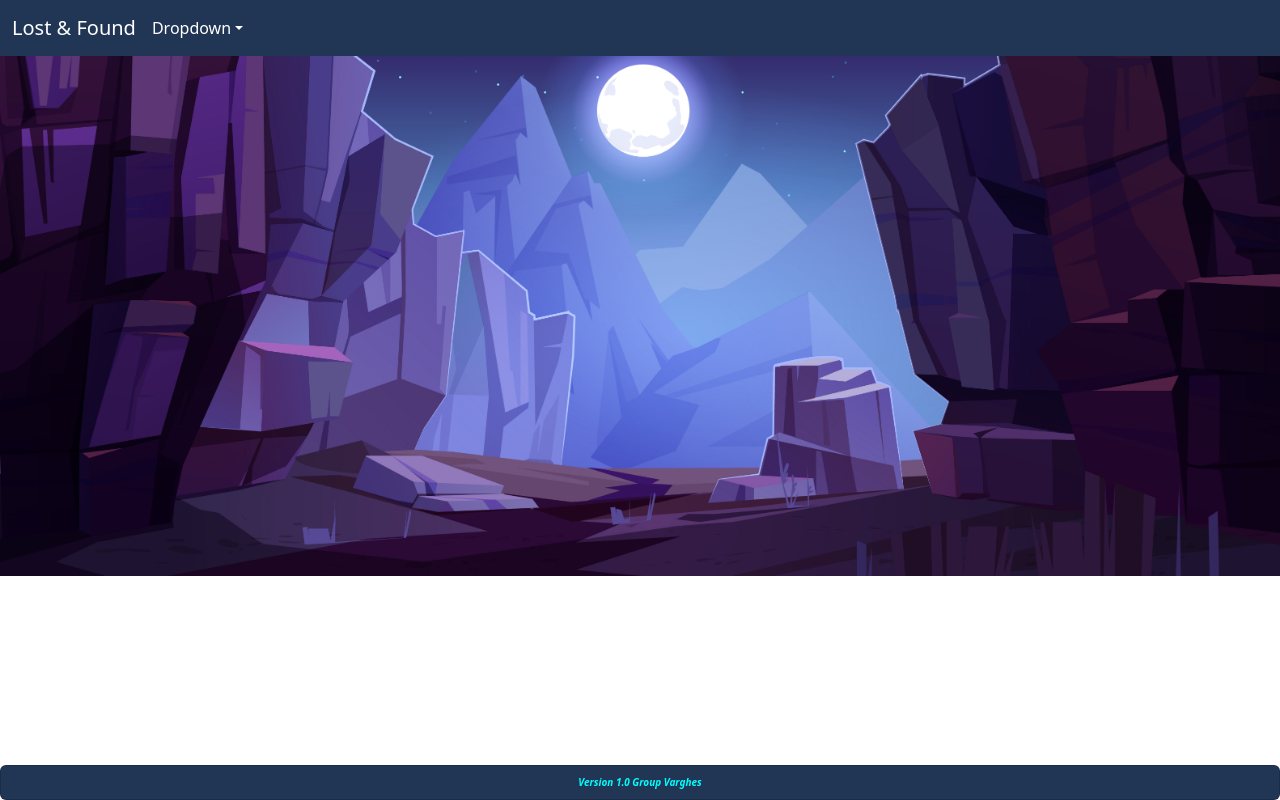
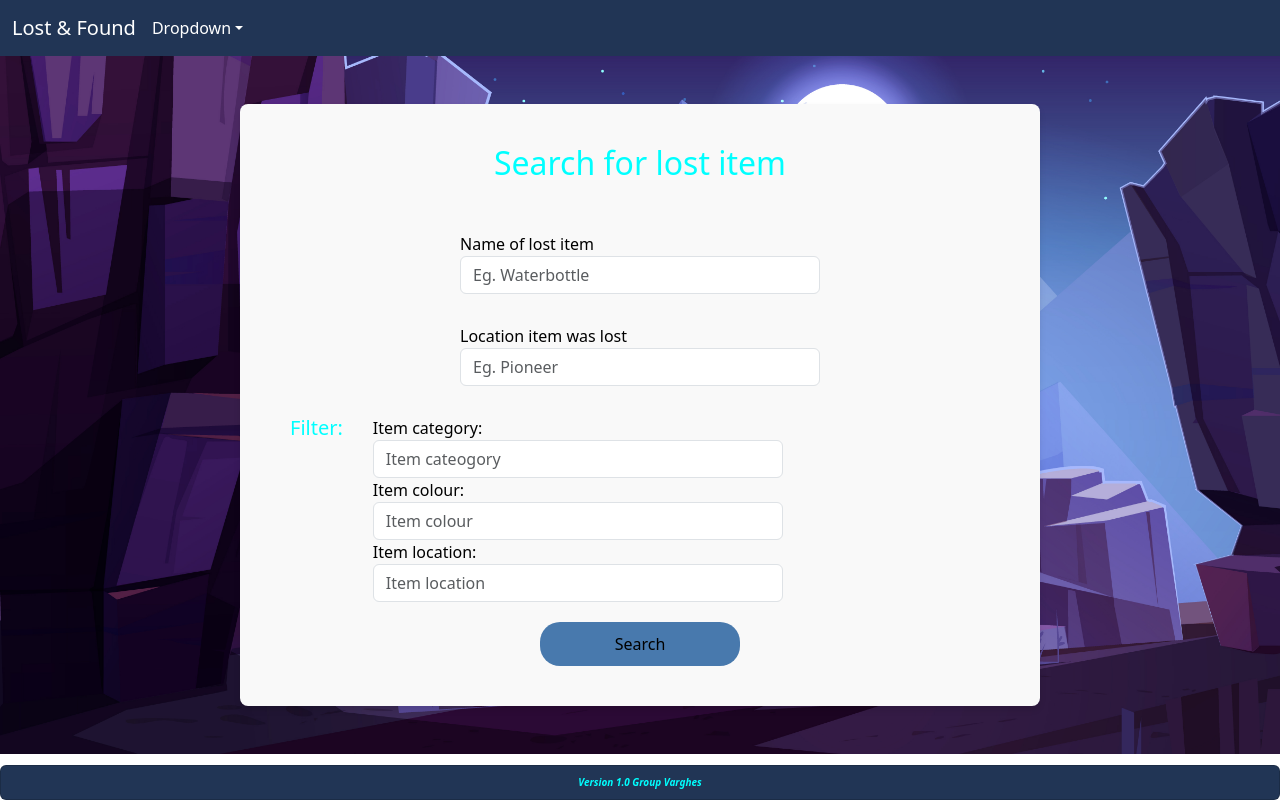
Before and after one commit to MarcusongytDev/lost-and-found-app-client, a React (Create React App) app: page /filteredSearch in a window 1280 px wide. Built offline with nearby package versions, Linux system fonts and the light colour scheme.

Commit message:
Add filteredSearch page

```diff
--- a/src/App.js
+++ b/src/App.js
@@ -8,6 +8,8 @@ import FoundItemNotice from './pages/foundItemNotice';
 import Template from './pages/template';
 import ContactFinder from './pages/contactFinder';
 import Settings from './pages/settings';
+import filteredSearch from './pages/filteredSearch';
+import FilteredSearch from './pages/filteredSearch';
 
 
 
@@ -24,6 +26,7 @@ function Apps(){
             <Route path = "settings" exact element={<Settings/>} />
             <Route path = "foundItemNotice" exact element={<FoundItemNotice/>} />
             <Route path = "contactFinder" exact element={<ContactFinder/>} />
+            <Route path = "filteredSearch" exact element={<FilteredSearch/>} />
           </Route>
         </Routes>
       </Router>
--- /dev/null
+++ b/src/pages/filteredSearch.css
@@ -0,0 +1,70 @@
+.container1{
+  background-color: #f9f9f9;
+  padding: 40px;
+  border-radius: 8px;
+  box-shadow: 0 4px 6px rgba(0,0,0,0.1);
+  max-width: 800px;
+  margin: 40px auto; /* used to be 40px */
+}
+
+.parent-container {
+  display: flex;
+  flex-direction: column; /* Stacks children vertically */
+  justify-content: center; /* Centers children vertically */
+  align-items: center; /* Centers children horizontally */
+ }
+
+.FSparent {
+  display: flex;
+  justify-content: space-between; /* This will add space between the child divs */
+ }
+
+.FSchild {
+ margin-left: 10px; /* Adjust the value as needed */
+ margin-right: 20px; /* Adjust the value as needed */
+}
+/*
+.FSform-row{
+  display: flex;
+  margin: 40px auto;
+  width: 1000px;
+}
+*/
+.FSform-row {
+  display: flex;
+  justify-content: center; /* Centers children horizontally */
+  align-items: center; /* Centers children vertically */
+  margin-top: 50px;
+  margin-bottom: 30px;
+ }
+
+.FSform-row1{
+  display: flex;
+  justify-content: center; /* Centers children horizontally */
+  align-items: center; /* Centers children vertically */
+  margin-bottom: 30px;
+}
+
+.FSform-row2{
+  display: flex;
+
+  align-items: center;
+  width: 820px;
+}
+
+.searchbtn{
+  background-color: #4879ad;
+  border: none;
+  padding: 10px 30px;
+  border-radius: 20px;
+  cursor: pointer;
+  display: block;
+  width: 1000px;
+  max-width: 200px;
+  margin: 20px auto 0;
+}
+
+.searchbtn:hover{
+  background-color: #c4d0dc;
+
+}
--- /dev/null
+++ b/src/pages/filteredSearch.js
@@ -0,0 +1,75 @@
+import React from 'react';
+import axios from 'axios';
+import { useNavigate } from 'react-router-dom';
+import { Formik, Form, Field, ErrorMessage } from 'formik';
+import * as Yup from 'yup';
+import 'bootstrap/dist/css/bootstrap.min.css'; // Ensure Bootstrap CSS is imported
+import './filteredSearch.css';
+
+function FilteredSearch() {
+  const navigate = useNavigate();
+
+  const initialValues = {
+    name: '',
+    location: '',
+  };
+
+  const validationSchema = Yup.object({
+    name: Yup.string().required('Required'),
+    location: Yup.string().required('Required'),
+  });
+
+  const onSubmit = data => {
+    axios.post('http://localhost:5000/lostitems', data)
+      .then(() => navigate('/home'))
+      .catch(error => console.error('There was an error submitting the form:', error));
+  };
+
+  return (
+    <div className="container1 my-5 filteredSearch">
+      <h2 className="text-center mb-4">Search for lost item</h2>
+      <div className="flexbox-container">
+      <div className="form-wrapper">
+      <Formik initialValues={initialValues} onSubmit={onSubmit} validationSchema={validationSchema}>
+        <Form>
+          <div className="FSform-row">
+            <FormGroup label="Name of lost item" name="name" type="text" placeholder="Eg. Waterbottle" />
+          </div>
+          <div className="FSform-row1">
+            <FormGroup label="Location item was lost" name="location" type="text" placeholder="Eg. Pioneer" />
+          </div>
+          <div class='FSparent'>
+            <div class='FSchild'>
+              <h5 className="text-center mb-4">Filter:</h5>
+            </div>
+            <div class='FSchild'>
+              <div className="FSform-row2">
+                <FormGroup label="Item category:" name="itemCategory" type="text" placeholder="Item cateogory" />
+              </div>
+              <div className="FSform-row2">
+                <FormGroup label="Item colour:" name="itemColour" type="text" placeholder="Item colour" />
+              </div>
+              <div className="FSform-row2">
+                <FormGroup label="Item location:" name="itemLocation" type="text" placeholder="Item location" />
+              </div>
+            </div>
+          </div>
+
+          <button type="search" className="searchbtn">Search</button>
+        </Form>
+      </Formik>
+      </div>
+      </div>
+    </div>
+  );
+}
+
+const FormGroup = ({ label, name, type, placeholder, as }) => (
+  <div className="form-group col-md-6">
+    <label htmlFor={name}>{label}</label>
+    <Field name={name} type={type} as={as} className="form-control" placeholder={placeholder} />
+    <ErrorMessage name={name} component="div" className="error-message" />
+  </div>
+);
+
+export default FilteredSearch
```
